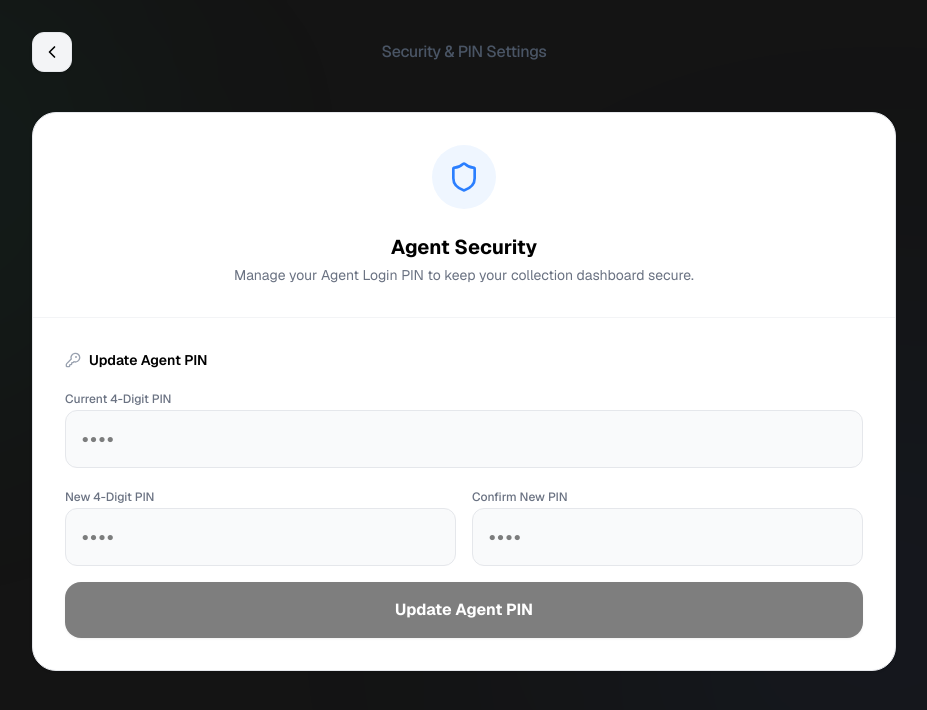
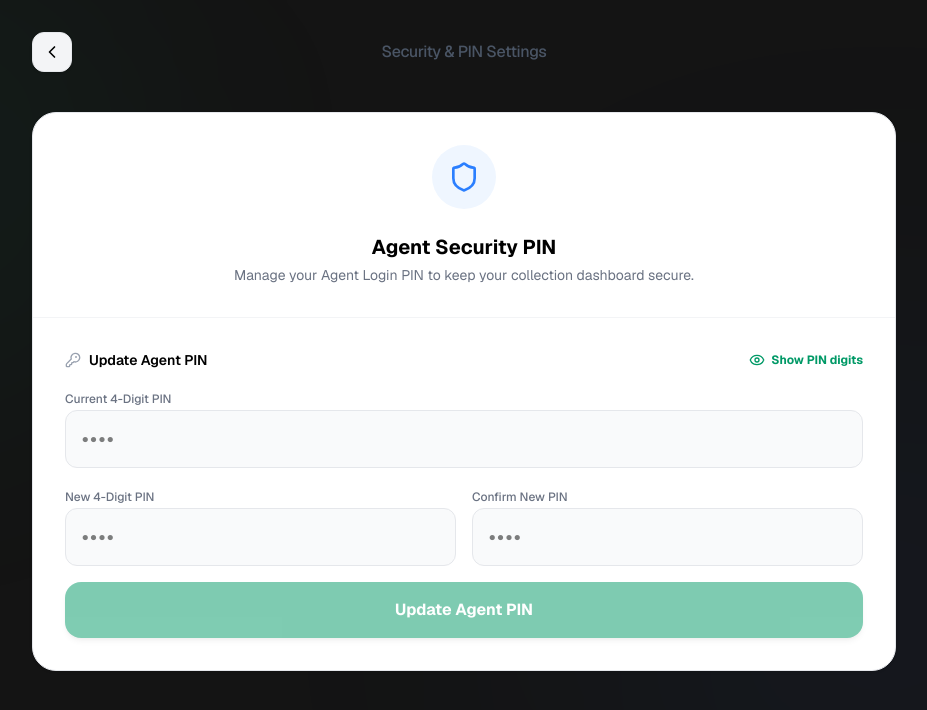
Before and after one commit to dilshandevxx/finance-app-loan-collection, a Next.js app: page /settings/security in a window 1280 px wide. Shown: the top 710 px of the page, without its empty margins (224-1151 px from the left). Built offline with nearby package versions, Linux system fonts and the light colour scheme.

Commit message:
feat: improve Agent PIN security settings page with visibility toggle and styling updates

```diff
--- a/src/app/settings/page.tsx
+++ b/src/app/settings/page.tsx
@@ -216,7 +216,7 @@ export default function SettingsPage() {
                   <div className="bg-gray-50 dark:bg-muted border border-gray-200 dark:border-border p-2 rounded-xl text-black dark:text-white group-hover:bg-black group-hover:text-white dark:group-hover:bg-white dark:group-hover:text-black transition-colors">
                     <Shield className="w-5 h-5" />
                   </div>
-                  <span className="text-black dark:text-white font-medium text-sm">Security & Password</span>
+                  <span className="text-black dark:text-white font-medium text-sm">Security & PIN</span>
                 </div>
                 <ChevronRight className="w-5 h-5 text-gray-300 dark:text-white/20 group-hover:text-black dark:group-hover:text-white transition-colors" />
               </Link>
--- a/src/app/settings/security/page.tsx
+++ b/src/app/settings/security/page.tsx
@@ -2,7 +2,7 @@
 
 import { useState, useTransition } from "react";
 import Link from "next/link";
-import { ChevronLeft, Shield, KeyRound, CheckCircle2, AlertCircle } from "lucide-react";
+import { ChevronLeft, Shield, KeyRound, CheckCircle2, AlertCircle, Eye, EyeOff } from "lucide-react";
 import { Card, CardContent } from "@/components/ui/card";
 import { Button } from "@/components/ui/button";
 import { updateAgentPin } from "@/app/auth-actions";
@@ -11,6 +11,7 @@ export default function SecuritySettingsPage() {
   const [currentPin, setCurrentPin] = useState("");
   const [newPin, setNewPin] = useState("");
   const [confirmPin, setConfirmPin] = useState("");
+  const [showPins, setShowPins] = useState(false);
   const [isPending, startTransition] = useTransition();
   const [error, setError] = useState<string | null>(null);
   const [success, setSuccess] = useState<string | null>(null);
@@ -60,7 +61,7 @@ export default function SecuritySettingsPage() {
       {/* Header */}
       <header className="flex items-center justify-between mb-4">
         <Link href="/settings">
-          <button className="w-10 h-10 rounded-xl bg-gray-100 dark:bg-card border border-gray-200 dark:border-border flex items-center justify-center text-black dark:text-white hover:bg-gray-200 dark:hover:bg-[#111] transition-colors shadow-sm">
+          <button className="w-10 h-10 rounded-xl bg-gray-100 dark:bg-card border border-gray-200 dark:border-border flex items-center justify-center text-black dark:text-white hover:bg-gray-200 dark:hover:bg-[#1f1f21] transition-colors shadow-sm cursor-pointer">
             <ChevronLeft className="w-5 h-5" />
           </button>
         </Link>
@@ -70,12 +71,12 @@ export default function SecuritySettingsPage() {
 
       <Card className="bg-white dark:bg-card border-gray-200 dark:border-border rounded-3xl overflow-hidden shadow-sm">
         <CardContent className="p-0">
-          <div className="p-8 border-b border-gray-100 dark:border-[#111] flex flex-col items-center justify-center gap-4 text-center">
+          <div className="p-8 border-b border-gray-100 dark:border-border/60 flex flex-col items-center justify-center gap-4 text-center">
             <div className="w-16 h-16 rounded-full bg-blue-50 dark:bg-blue-500/10 flex items-center justify-center mb-2">
               <Shield className="w-8 h-8 text-blue-500" />
             </div>
             <div>
-              <h2 className="text-xl font-bold text-black dark:text-white">Agent Security</h2>
+              <h2 className="text-xl font-bold text-black dark:text-white">Agent Security PIN</h2>
               <p className="text-sm text-gray-500 dark:text-white/50 mt-1">
                 Manage your Agent Login PIN to keep your collection dashboard secure.
               </p>
@@ -85,9 +86,30 @@ export default function SecuritySettingsPage() {
           <div className="p-6 md:p-8">
             <form onSubmit={handleUpdatePin} className="space-y-6">
               <div className="space-y-4">
-                <h3 className="text-sm font-semibold text-black dark:text-white flex items-center gap-2">
-                  <KeyRound className="w-4 h-4 text-gray-400" /> Update Agent PIN
-                </h3>
+                <div className="flex items-center justify-between">
+                  <h3 className="text-sm font-semibold text-black dark:text-white flex items-center gap-2">
+                    <KeyRound className="w-4 h-4 text-gray-400" /> Update Agent PIN
+                  </h3>
+
+                  {/* Show/Hide PIN Toggle */}
+                  <button
+                    type="button"
+                    onClick={() => setShowPins(!showPins)}
+                    className="text-xs font-bold text-emerald-600 dark:text-emerald-400 hover:text-emerald-500 flex items-center gap-1.5 transition-colors cursor-pointer select-none"
+                  >
+                    {showPins ? (
+                      <>
+                        <EyeOff className="w-4 h-4" />
+                        Hide PIN digits
+                      </>
+                    ) : (
+                      <>
+                        <Eye className="w-4 h-4" />
+                        Show PIN digits
+                      </>
+                    )}
+                  </button>
+                </div>
 
                 {error && (
                   <div className="p-4 rounded-2xl bg-red-50 dark:bg-red-500/10 border border-red-200 dark:border-red-500/20 text-red-600 dark:text-red-400 text-sm font-medium flex items-center gap-2 animate-in fade-in duration-200">
@@ -104,17 +126,17 @@ export default function SecuritySettingsPage() {
                 )}
 
                 <div className="space-y-4">
-                  <div className="space-y-1.5">
+                  <div className="space-y-1.5 relative">
                     <label className="text-xs font-medium text-gray-500 dark:text-white/50">Current 4-Digit PIN</label>
                     <input
-                      type="password"
+                      type={showPins ? "text" : "password"}
                       inputMode="numeric"
                       pattern="[0-9]*"
                       maxLength={4}
                       value={currentPin}
                       onChange={(e) => handleNumericInput(e.target.value, setCurrentPin)}
-                      placeholder="••••"
-                      className="w-full bg-gray-50 dark:bg-muted border border-gray-200 dark:border-border rounded-xl px-4 py-3.5 text-black dark:text-white focus:outline-none focus:border-black dark:focus:border-white transition-colors tracking-widest text-lg font-bold"
+                      placeholder={showPins ? "0000" : "••••"}
+                      className="w-full bg-gray-50 dark:bg-muted border border-gray-200 dark:border-border rounded-xl px-4 py-3.5 text-black dark:text-white focus:outline-none focus:border-emerald-500 dark:focus:border-emerald-500 focus:ring-2 focus:ring-emerald-500/10 transition-colors tracking-widest text-lg font-bold"
                     />
                   </div>
 
@@ -122,27 +144,27 @@ export default function SecuritySettingsPage() {
                     <div className="space-y-1.5">
                       <label className="text-xs font-medium text-gray-500 dark:text-white/50">New 4-Digit PIN</label>
                       <input
-                        type="password"
+                        type={showPins ? "text" : "password"}
                         inputMode="numeric"
                         pattern="[0-9]*"
                         maxLength={4}
                         value={newPin}
                         onChange={(e) => handleNumericInput(e.target.value, setNewPin)}
-                        placeholder="••••"
-                        className="w-full bg-gray-50 dark:bg-muted border border-gray-200 dark:border-border rounded-xl px-4 py-3.5 text-black dark:text-white focus:outline-none focus:border-black dark:focus:border-white transition-colors tracking-widest text-lg font-bold"
+                        placeholder={showPins ? "0000" : "••••"}
+                        className="w-full bg-gray-50 dark:bg-muted border border-gray-200 dark:border-border rounded-xl px-4 py-3.5 text-black dark:text-white focus:outline-none focus:border-emerald-500 dark:focus:border-emerald-500 focus:ring-2 focus:ring-emerald-500/10 transition-colors tracking-widest text-lg font-bold"
                       />
                     </div>
                     <div className="space-y-1.5">
                       <label className="text-xs font-medium text-gray-500 dark:text-white/50">Confirm New PIN</label>
                       <input
-                        type="password"
+                        type={showPins ? "text" : "password"}
                         inputMode="numeric"
                         pattern="[0-9]*"
                         maxLength={4}
                         value={confirmPin}
                         onChange={(e) => handleNumericInput(e.target.value, setConfirmPin)}
-                        placeholder="••••"
-                        className="w-full bg-gray-50 dark:bg-muted border border-gray-200 dark:border-border rounded-xl px-4 py-3.5 text-black dark:text-white focus:outline-none focus:border-black dark:focus:border-white transition-colors tracking-widest text-lg font-bold"
+                        placeholder={showPins ? "0000" : "••••"}
+                        className="w-full bg-gray-50 dark:bg-muted border border-gray-200 dark:border-border rounded-xl px-4 py-3.5 text-black dark:text-white focus:outline-none focus:border-emerald-500 dark:focus:border-emerald-500 focus:ring-2 focus:ring-emerald-500/10 transition-colors tracking-widest text-lg font-bold"
                       />
                     </div>
                   </div>
@@ -151,10 +173,10 @@ export default function SecuritySettingsPage() {
                 <Button
                   type="submit"
                   disabled={isPending || currentPin.length < 4 || newPin.length < 4 || confirmPin.length < 4}
-                  className="w-full mt-4 bg-black text-white hover:bg-black/90 dark:bg-white dark:text-black dark:hover:bg-white/90 rounded-2xl h-14 font-bold text-base transition-all active:scale-[0.99] flex items-center justify-center gap-2"
+                  className="w-full mt-4 bg-emerald-600 hover:bg-emerald-500 dark:bg-emerald-600 dark:hover:bg-emerald-500 text-white rounded-2xl h-14 font-bold text-base transition-all active:scale-[0.99] flex items-center justify-center gap-2 cursor-pointer shadow-md disabled:opacity-50"
                 >
                   {isPending ? (
-                    <div className="w-5 h-5 border-2 border-white/30 dark:border-black/30 border-t-white dark:border-t-black rounded-full animate-spin" />
+                    <div className="w-5 h-5 border-2 border-white/30 border-t-white rounded-full animate-spin" />
                   ) : (
                     "Update Agent PIN"
                   )}
```
Also changed, not shown: public/sw.js.
